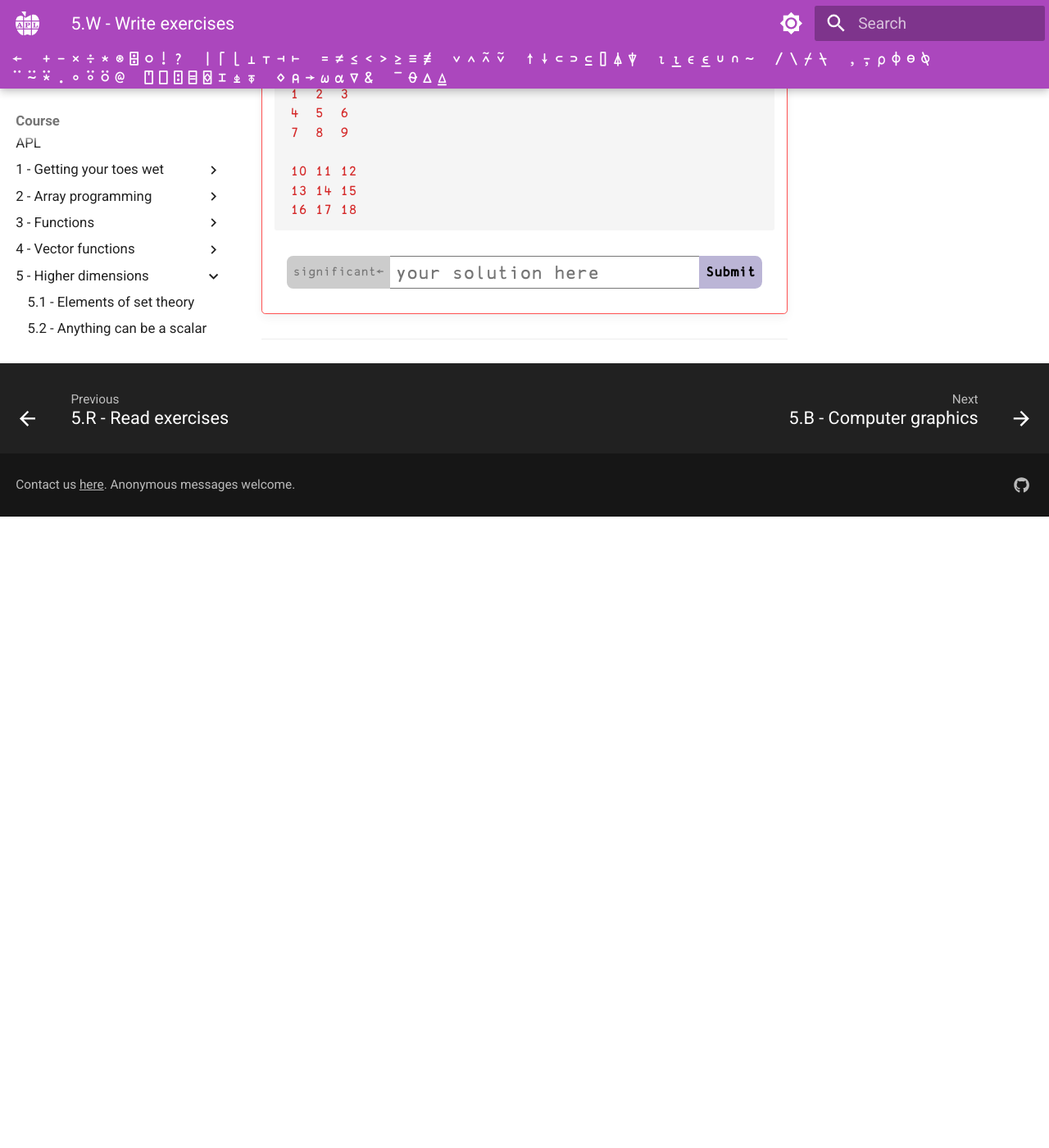
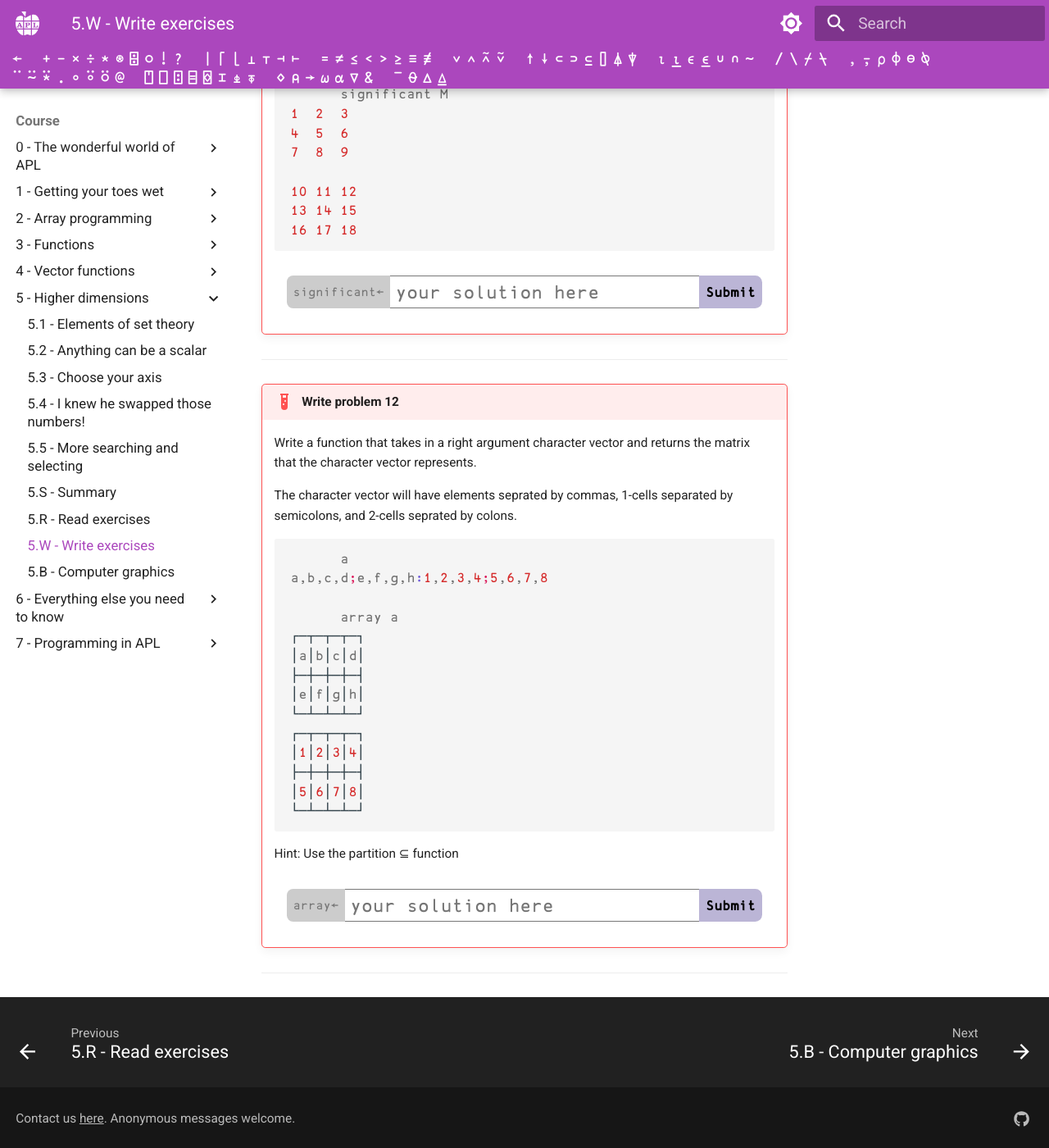
Before and after one commit to APLMOOC/APLMOOC, an MkDocs documentation site: the page built from docs/course/ch5/write.md, in a window 1280 px wide and 1400 px high, scrolled down 7347 px. Shown: the whole window at 82% size. Built offline with MkDocs 1.6.1 and Material for MkDocs 9.7.7, drawn with Linux system fonts in a browser that asks for light colours; some web fonts are replaced; a script that is not in the unit is left out; before the commit the page ends 7977 px from its top, so only the background shows below that; some of the changed text lies outside the part shown.

Commit message:
Add chapter 5 write problem 12

````diff
--- a/docs/course/ch5/write.md
+++ b/docs/course/ch5/write.md
@@ -135,7 +135,7 @@
 
 !!! write-problem "Write problem 5"
 
-    Write a function to add an extra floor number column to a hotel reservation array. The floor number is always the first digit of the room number, which is stored as a string.
+    Write a function to add an extra floor number column to a hotel reservation array. The floor number is always the first digit of the room number, which is stored as a character vector.
 
     ```apl
           bookings
@@ -354,3 +354,38 @@
     <p id="feedback_ch5_p11" style="color: red"></p>
 
 ---
+
+
+!!! write-problem "Write problem 12"
+
+    Write a function that takes in a right argument character vector and returns the matrix that the character vector represents.
+
+    The character vector will have elements seprated by commas, 1-cells separated by semicolons, and 2-cells seprated by colons.
+
+    ```apl
+          a
+    a,b,c,d;e,f,g,h:1,2,3,4;5,6,7,8
+
+          array a
+    ┌─┬─┬─┬─┐
+    │a│b│c│d│
+    ├─┼─┼─┼─┤
+    │e│f│g│h│
+    └─┴─┴─┴─┘
+    ┌─┬─┬─┬─┐
+    │1│2│3│4│
+    ├─┼─┼─┼─┤
+    │5│6│7│8│
+    └─┴─┴─┴─┘
+    ```
+
+    Hint: Use the partition ⊆ function
+
+    <div class="problem">
+        <span class="problemspan">array←</span>
+        <input class="probleminput" type="text" id="input_ch5_p12" placeholder="your solution here">
+        <button class="problembutton" onclick="submit_problem('ch5_p12', 2)">Submit</button>
+    </div>
+    <p id="feedback_ch5_p12" style="color: red"></p>
+
+---
````
